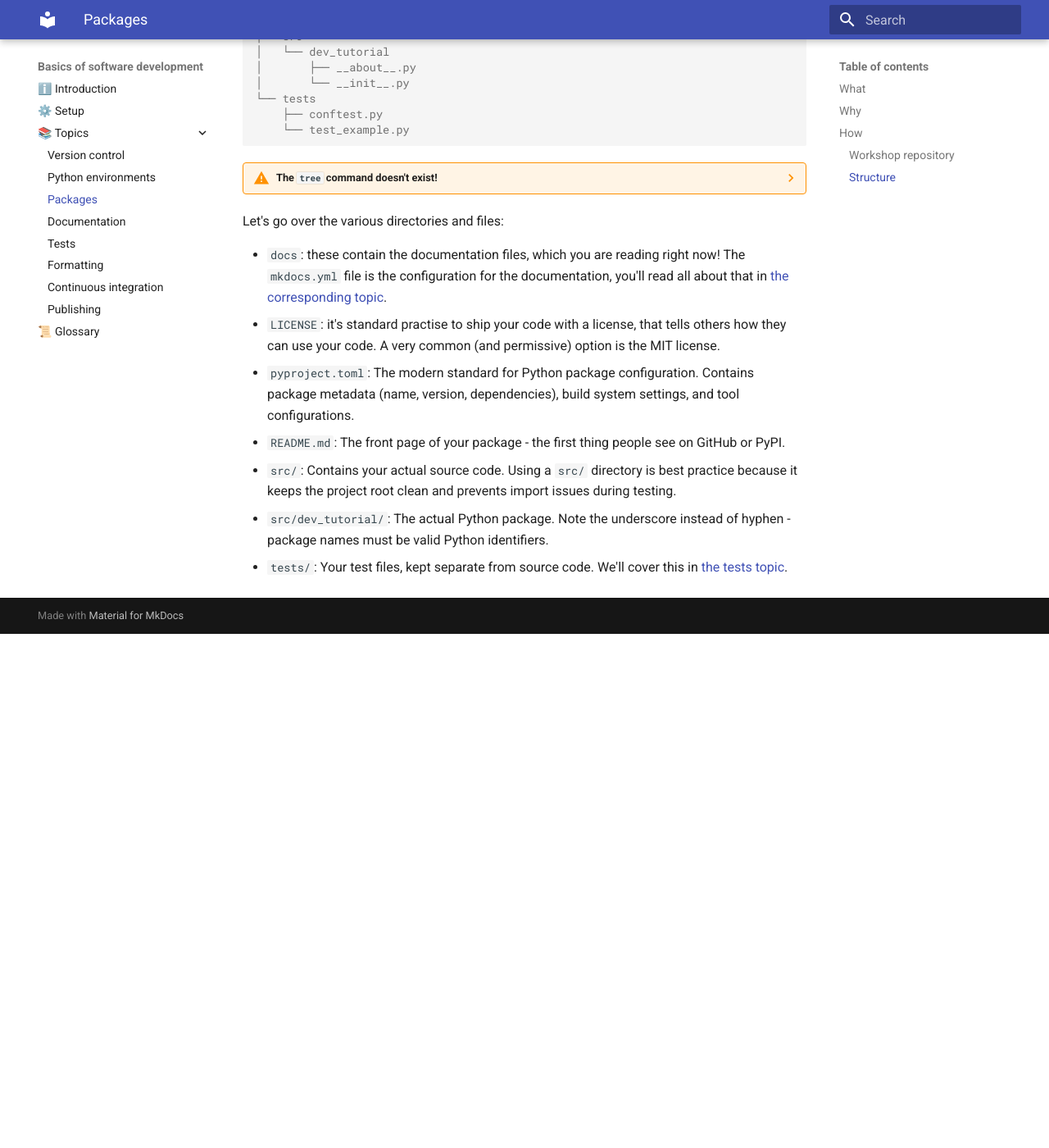
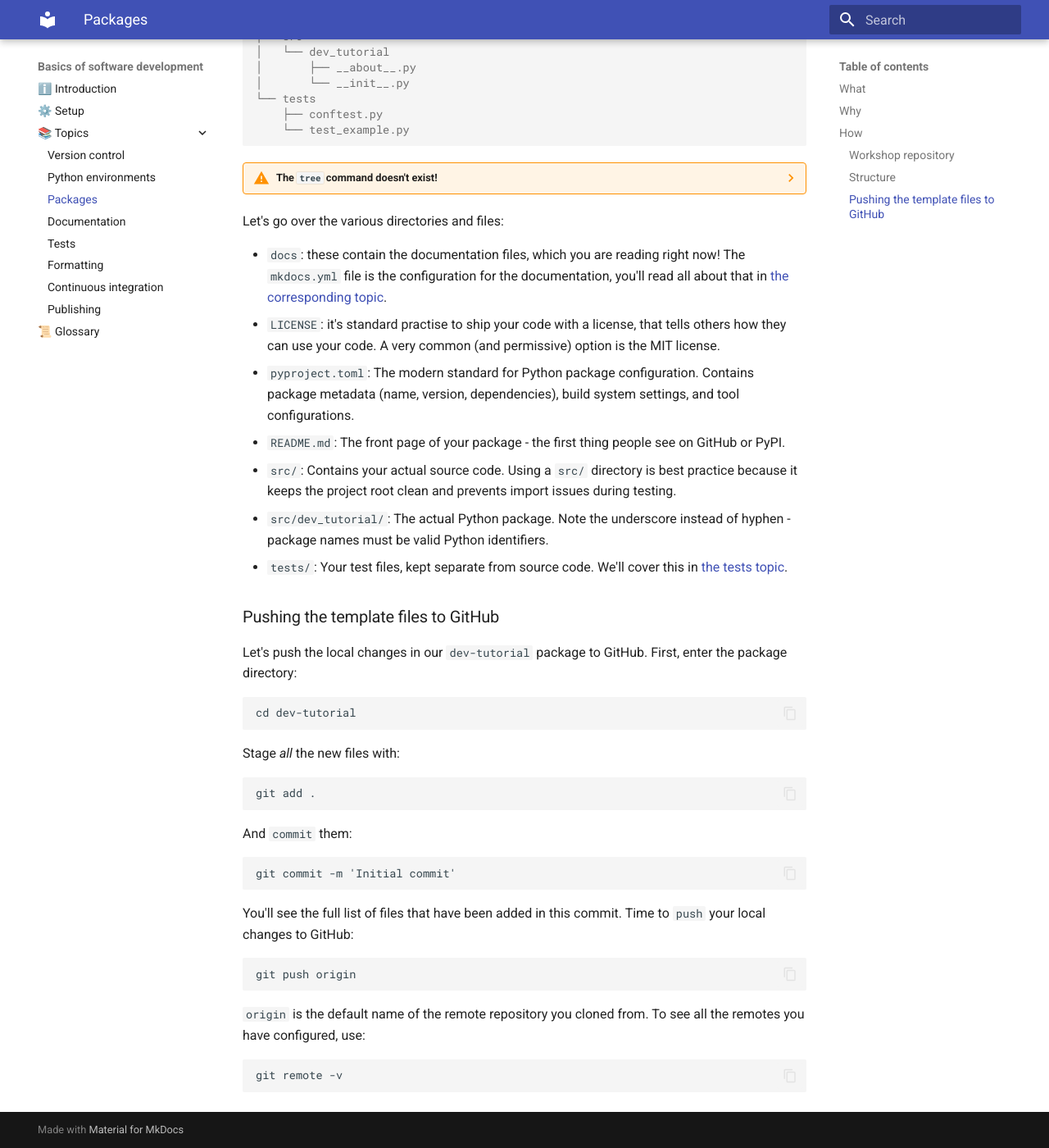
Before and after one commit to mbercx/softdev-101, an MkDocs documentation site: the page built from docs/packages.md, in a window 1280 px wide and 1400 px high, scrolled down 2350 px. Shown: the whole window at 82% size. Built offline with MkDocs 1.6.1 and Material for MkDocs 9.7.7, drawn with Linux system fonts in a browser that asks for light colours; before the commit the page ends 3123 px from its top, so only the background shows below that.

Commit message:
✨ Packages: add instructions to push to GitHub

````diff
--- a/docs/packages.md
+++ b/docs/packages.md
@@ -133,3 +133,38 @@ Let's go over the various directories and files:
 - `src/`: Contains your actual source code. Using a `src/` directory is best practice because it keeps the project root clean and prevents import issues during testing.
 - `src/dev_tutorial/`: The actual Python package. Note the underscore instead of hyphen - package names must be valid Python identifiers.
 - `tests/`: Your test files, kept separate from source code. We'll cover this in [the tests topic](tests.md).
+
+### Pushing the template files to GitHub
+
+Let's push the local changes in our `dev-tutorial` package to GitHub.
+First, enter the package directory:
+
+```
+cd dev-tutorial
+```
+
+Stage _all_ the new files with:
+
+```
+git add .
+```
+
+And `commit` them:
+
+```
+git commit -m 'Initial commit'
+```
+
+You'll see the full list of files that have been added in this commit.
+Time to `push` your local changes to GitHub:
+
+```
+git push origin
+```
+
+`origin` is the default name of the remote repository you cloned from.
+To see all the remotes you have configured, use:
+
+```
+git remote -v
+```
````
